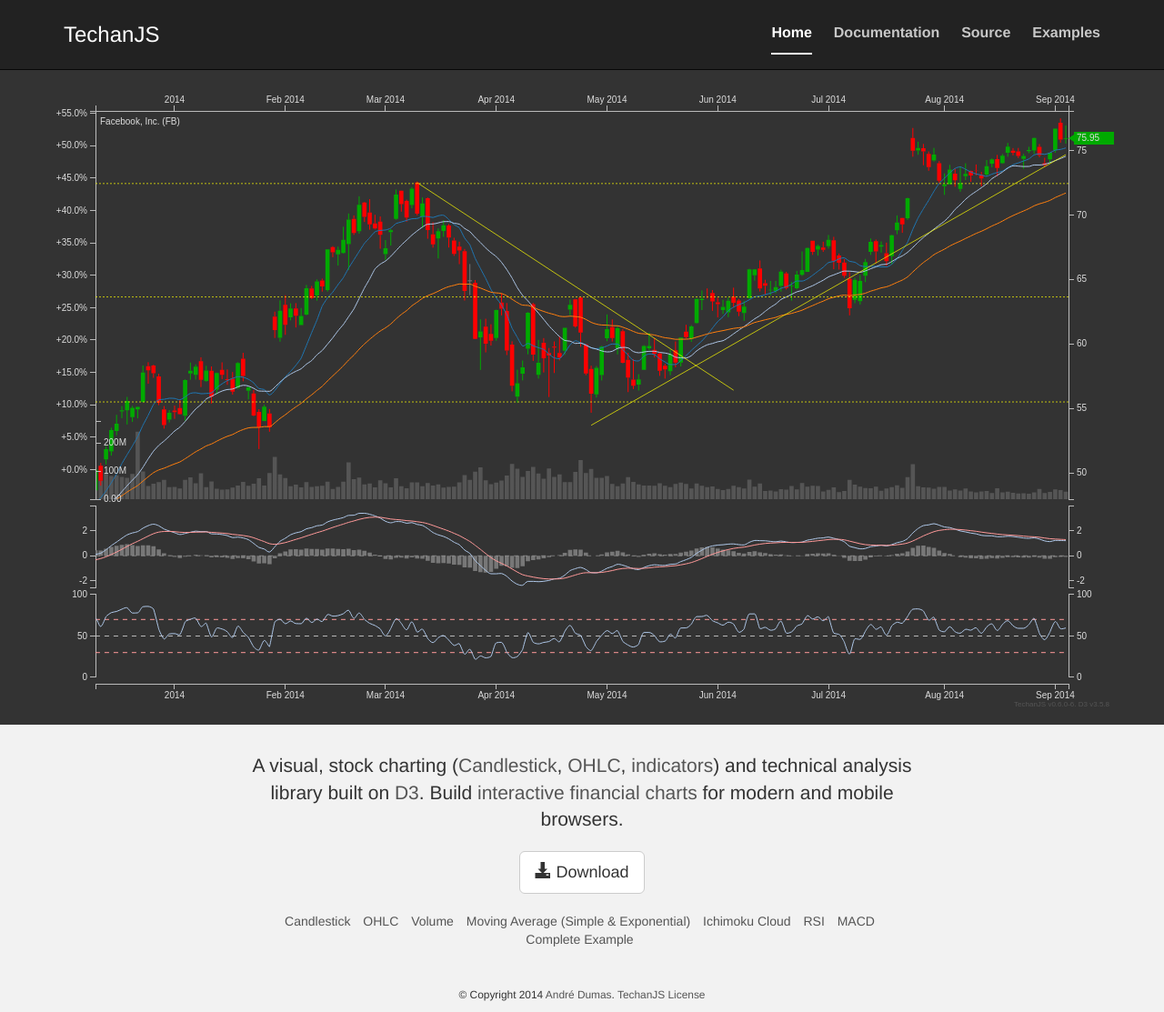
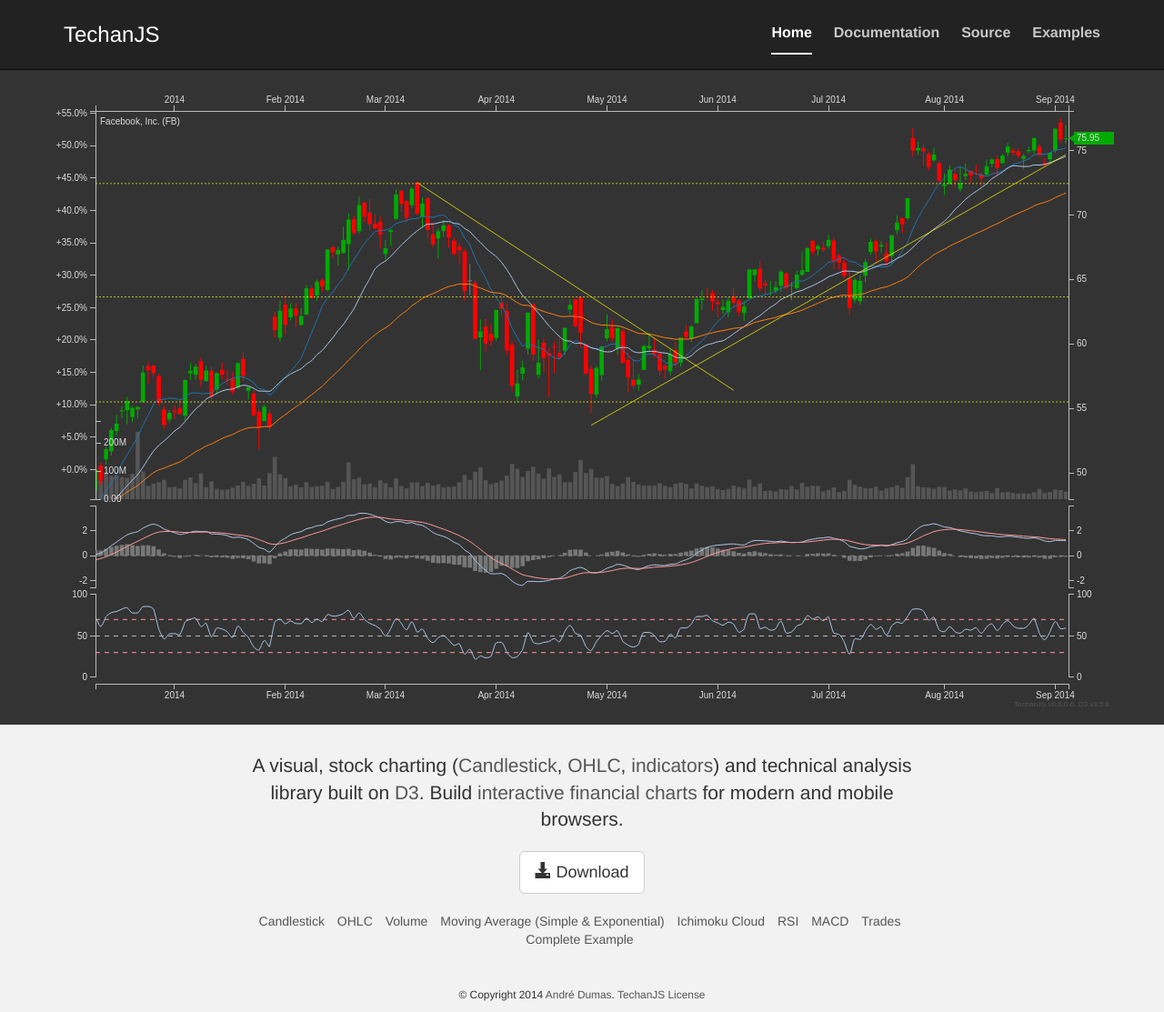
Before and after one commit to andredumas/techan.js, a Jekyll site: the page built from index.html, in a window 1280 px wide. Shown: the whole page at 91% size. Built offline with Jekyll 4.4.1, drawn with Linux system fonts in a browser that asks for light colours.

Commit message:
Adding trades to main page, convenience docker serve

```diff
--- a/_config.yml
+++ b/_config.yml
@@ -5,4 +5,4 @@ author:       André Dumas
 
 markdown:     kramdown
 permalink:    pretty
-exclude:      [Vagrantfile, README.md, src, CNAME]
+exclude:      [Vagrantfile, README.md, src, CNAME, serve]
--- a/index.html
+++ b/index.html
@@ -47,6 +47,9 @@ nav: Home
                     <a href="http://bl.ocks.org/andredumas/10d701ccb3b8b1e99878">MACD</a>
                 </li>
                 <li>
+                    <a href="http://bl.ocks.org/andredumas/3c0eefdd77a6380b1a35">Trades</a>
+                </li>
+                <li>
                     <a href="http://bl.ocks.org/andredumas/edf630690c10b89be390">Complete Example</a>
                 </li>
             </ul>
--- a/src/Gruntfile.js
+++ b/src/Gruntfile.js
@@ -110,7 +110,8 @@ module.exports = function(grunt) {
     connect: {
       server: {
         options: {
-          base: '../'
+          base: '../',
+          open: 'http://localhost:8000/'
         }
       }
     }
--- a/src/package.json
+++ b/src/package.json
@@ -17,7 +17,7 @@
     "grunt-contrib-copy": "~0.5.0"
   },
   "scripts": {
-    "watch": "grunt serve",
+    "start": "grunt serve",
     "test": "grunt"
   }
 }
```
Also changed, not shown: README.md, 1 other file.
